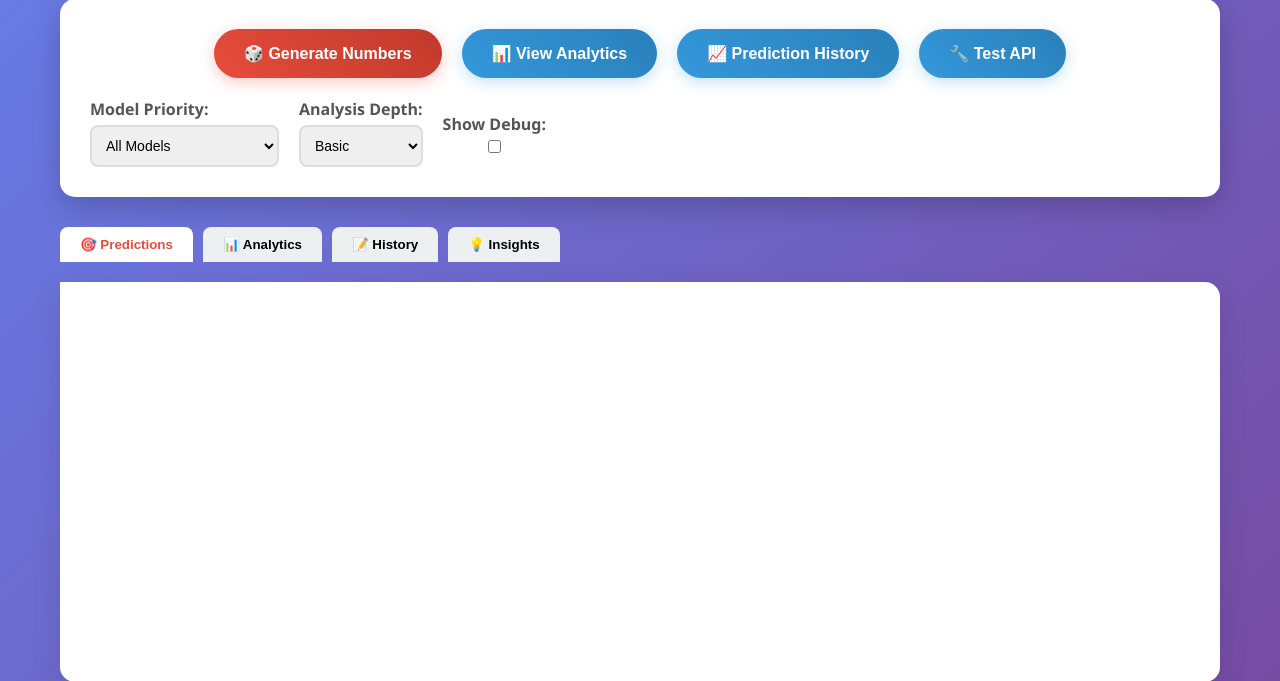
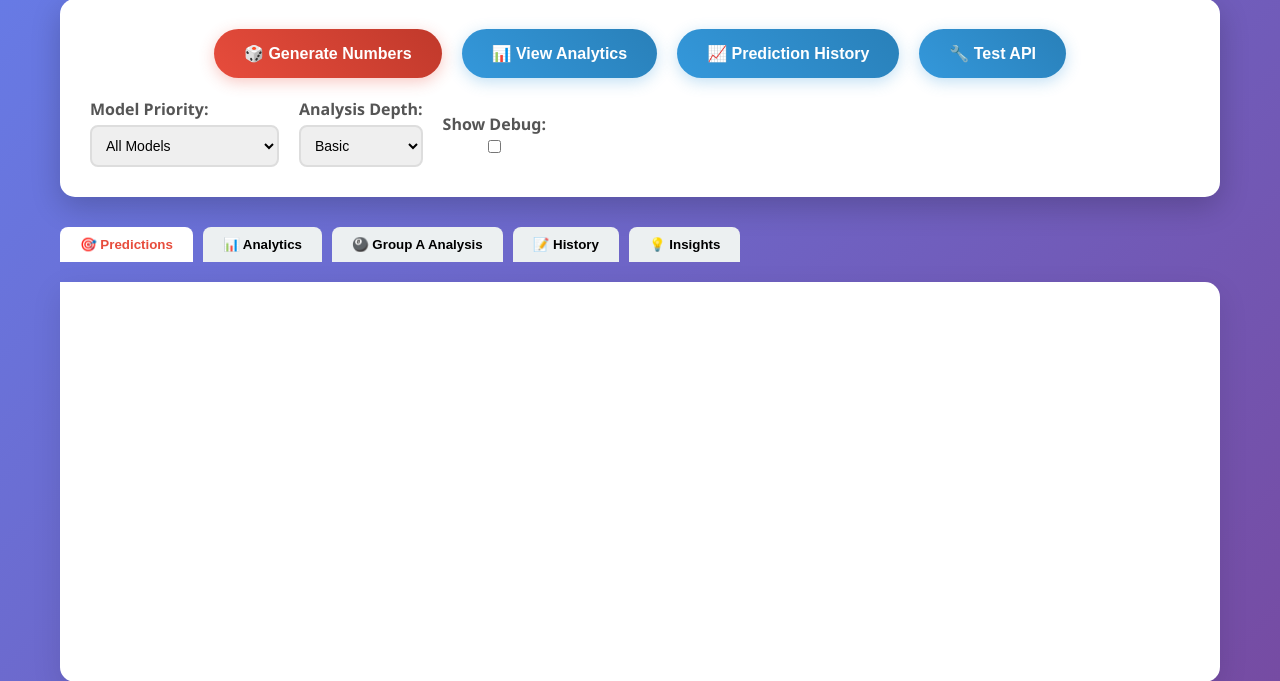
Before and after one commit to ukdeepak-33/powerball-ai-generator, a FastAPI app: page / in a window 1280 px wide. Shown: the part 153-834 px from the top of the page. Run offline with FastAPI, Linux system fonts and the light colour scheme.

Commit message:
Update index.html

```diff
--- a/templates/index.html
+++ b/templates/index.html
@@ -383,6 +383,7 @@
         <div class="tabs">
             <button class="tab active" onclick="showTab('predictions')">🎯 Predictions</button>
             <button class="tab" onclick="showTab('analytics')">📊 Analytics</button>
+            <button class="tab" onclick="showTab('groupA')">🎱 Group A Analysis</button>
             <button class="tab" onclick="showTab('history')">📝 History</button>
             <button class="tab" onclick="showTab('insights')">💡 Insights</button>
         </div>
```
